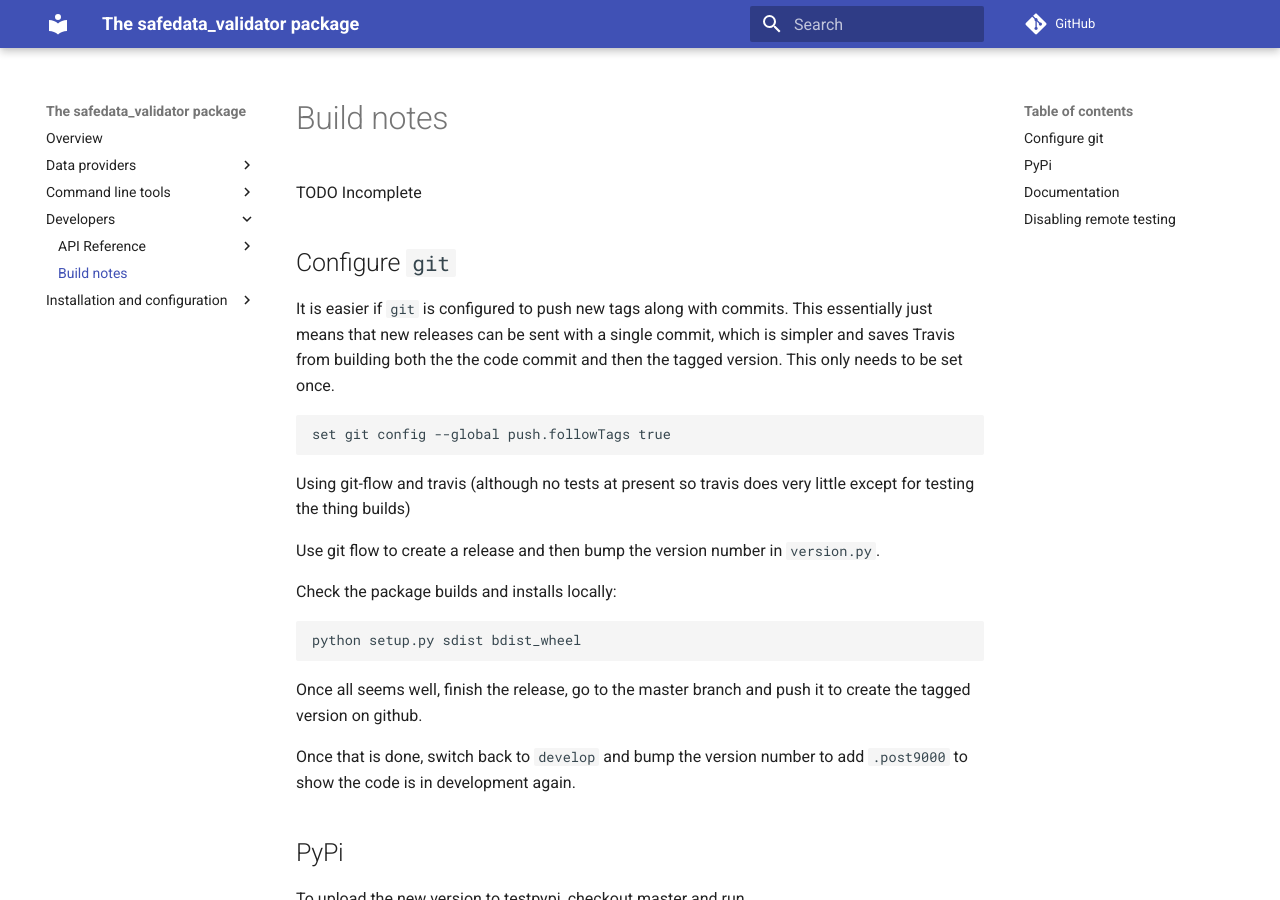
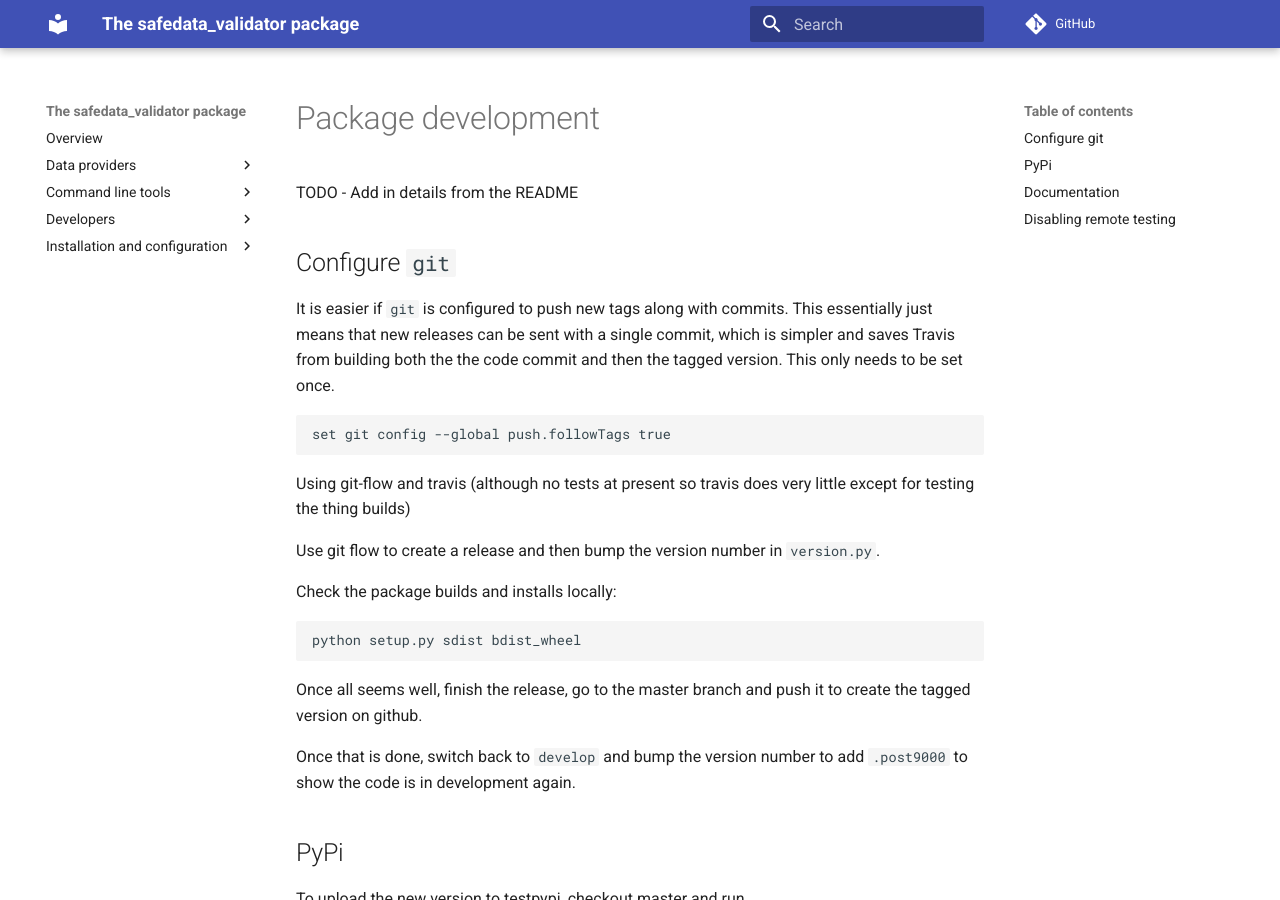
Before and after one commit to ImperialCollegeLondon/safedata_validator, an MkDocs documentation site: the page built from docs/package_development.md, in a window 1280 px wide and 900 px high. Built offline with MkDocs 1.6.1 and Material for MkDocs 9.7.7, drawn with Linux system fonts in a browser that asks for light colours; comment, search, counter and statistics services are not loaded.

Commit message:
Renamed build notes md file

```diff
--- a/docs/build_notes.md
+++ b/docs/package_development.md
@@ -1,6 +1,6 @@
-# Build notes
+# Package development
 
-TODO Incomplete
+TODO - Add in details from the README
 
 ## Configure `git`
 
```
